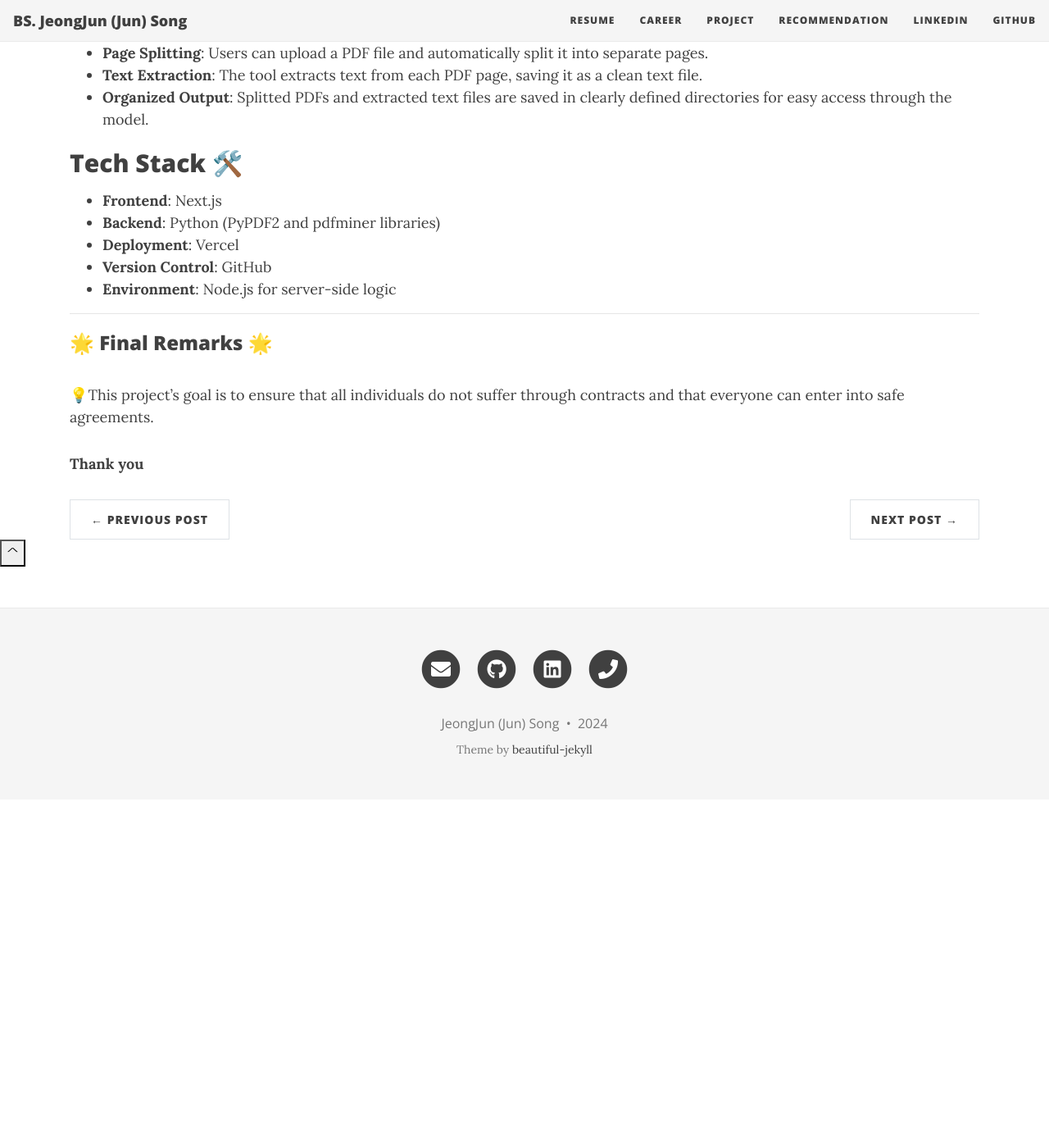
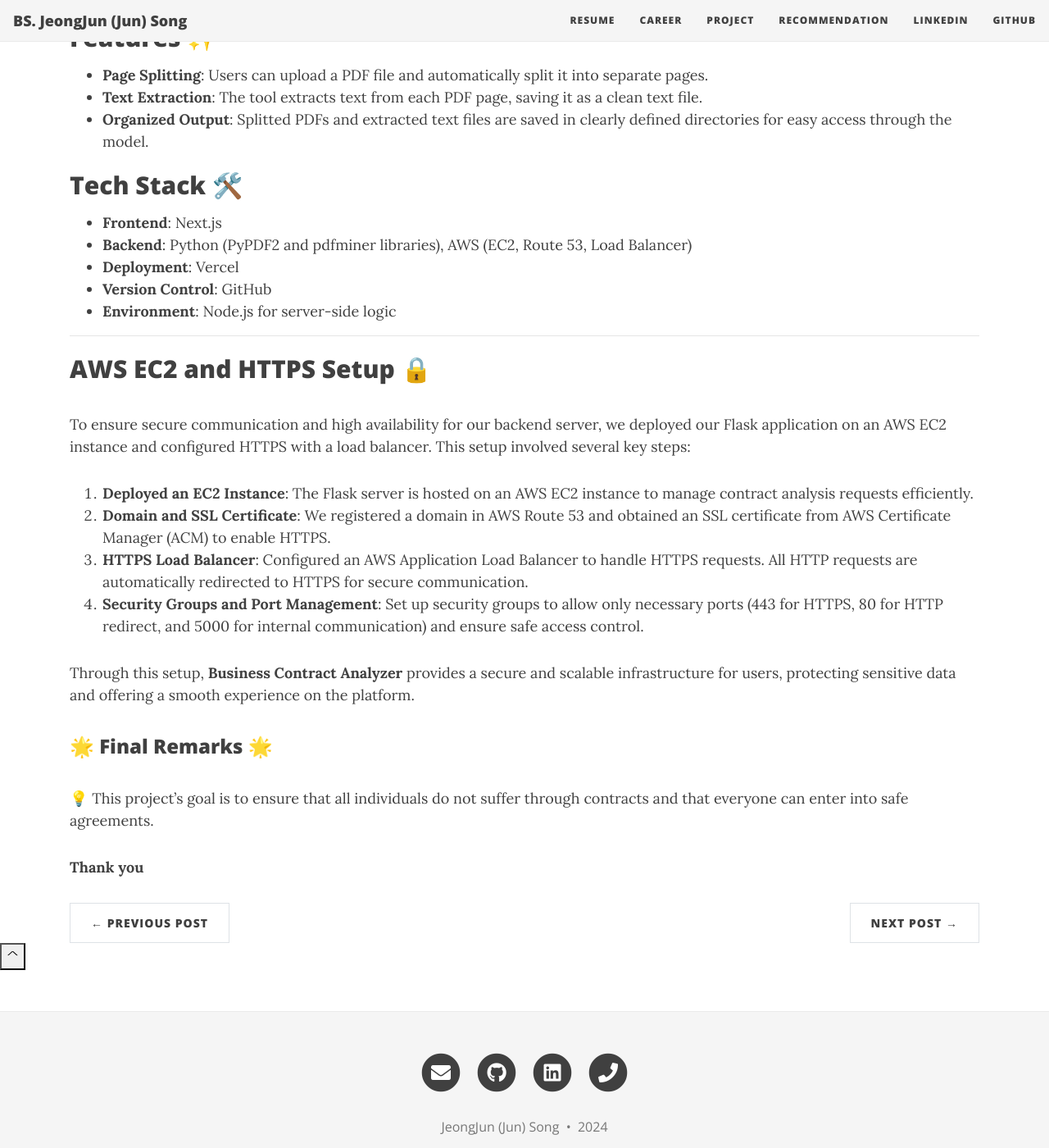
Before and after one commit to songjeongjun320/songjeongjun320.github.io, a Jekyll site: the page built from project/_posts/2024-09-30-Business-Contract-Analyzer.md, in a window 1280 px wide and 1400 px high, scrolled down 1108 px. Shown: the whole window at 82% size. Built offline with Jekyll 4.4.1, drawn with Linux system fonts in a browser that asks for light colours; nearby versions of some CDN libraries; before the commit the page ends 2083 px from its top, so only the background shows below that.

Commit message:
11/13/2024

```diff
--- a/_config.yml
+++ b/_config.yml
@@ -12,7 +12,7 @@ author: JeongJun (Jun) Song
 # [조건부수정] 네비게이션 바에 포함되는 항목 (명칭 수정, 추가, 삭제 가능)
 # 예를 들어 ETRI 라는 항목을 네비게이션 바에 추가하고 싶은 경우, etri.md 파일 생성 후 ETRI: "etri" 라고 지정.
 navbar-links:
-  Resume: "/assets/pdf/JeongJun_Resume_V33.pdf"
+  Resume: "/assets/pdf/JeongJun_Resume_V34.pdf"
   Career: "career"
   Project: "project"
   # Blog: "blog"
--- a/project/_posts/2024-09-30-Business-Contract-Analyzer.md
+++ b/project/_posts/2024-09-30-Business-Contract-Analyzer.md
@@ -13,7 +13,7 @@ category: project
 # Business Contract Analyzer
 
 Welcome to the official repository of **Business Contract Analyzer**:
-🚀 [Visit the site](https://business-contract-analyzer.vercel.app/)
+🚀 [Visit the site](https://bsn-contract-analyzer.vercel.app/)
 🚀 [GitHub Repository](https://github.com/songjeongjun320/business-contract-analyzer)
 🚀 [LinkedIn Post]()
 
@@ -30,15 +30,26 @@ Welcome to the official repository of **Business Contract Analyzer**:
 ## Tech Stack 🛠️
 
 - **Frontend**: Next.js
-- **Backend**: Python (PyPDF2 and pdfminer libraries)
+- **Backend**: Python (PyPDF2 and pdfminer libraries), AWS (EC2, Route 53, Load Balancer)
 - **Deployment**: Vercel
 - **Version Control**: GitHub
 - **Environment**: Node.js for server-side logic
 
 ---
 
+## AWS EC2 and HTTPS Setup 🔒
+
+To ensure secure communication and high availability for our backend server, we deployed our Flask application on an AWS EC2 instance and configured HTTPS with a load balancer. This setup involved several key steps:
+
+1. **Deployed an EC2 Instance**: The Flask server is hosted on an AWS EC2 instance to manage contract analysis requests efficiently.
+2. **Domain and SSL Certificate**: We registered a domain in AWS Route 53 and obtained an SSL certificate from AWS Certificate Manager (ACM) to enable HTTPS.
+3. **HTTPS Load Balancer**: Configured an AWS Application Load Balancer to handle HTTPS requests. All HTTP requests are automatically redirected to HTTPS for secure communication.
+4. **Security Groups and Port Management**: Set up security groups to allow only necessary ports (443 for HTTPS, 80 for HTTP redirect, and 5000 for internal communication) and ensure safe access control.
+
+Through this setup, **Business Contract Analyzer** provides a secure and scalable infrastructure for users, protecting sensitive data and offering a smooth experience on the platform.
+
 ### 🌟 **Final Remarks** 🌟
 
-💡This project's goal is to ensure that all individuals do not suffer through contracts and that everyone can enter into safe agreements.
+💡 This project's goal is to ensure that all individuals do not suffer through contracts and that everyone can enter into safe agreements.
 
 **Thank you**
```
Also changed, not shown: 2 other files.
